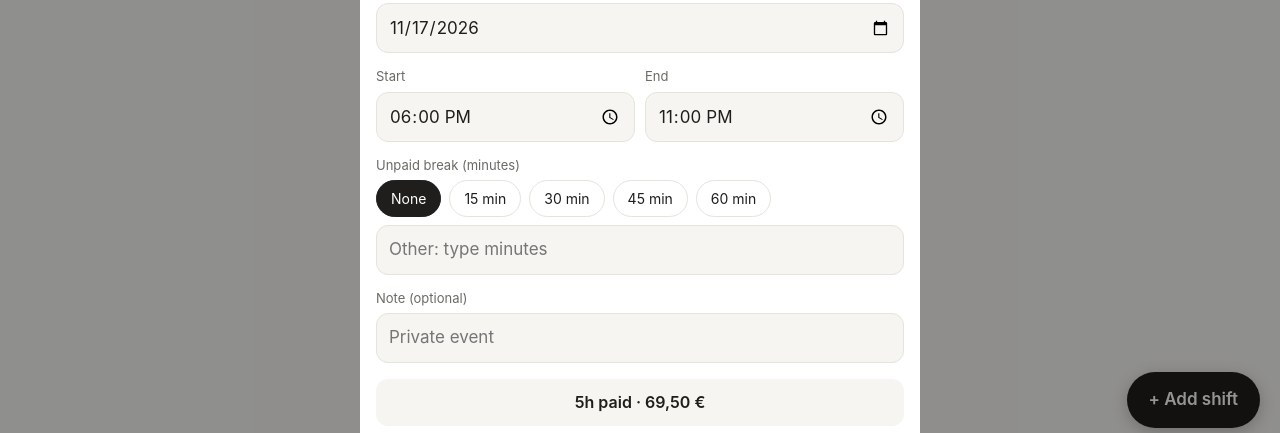
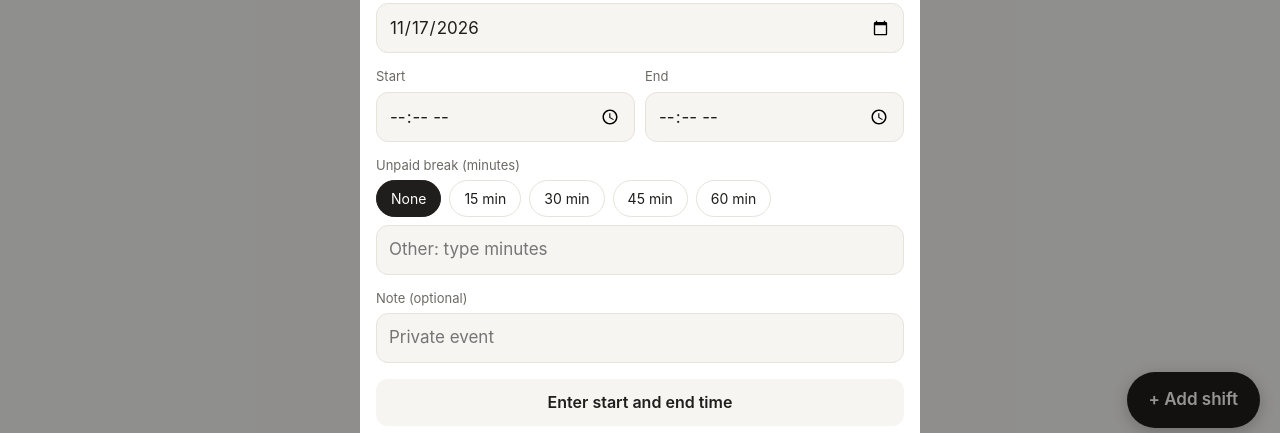
Before and after one commit to kaali-01/work-hours-app, a plain HTML site: page index.html in a window 1280 px wide. Both pictures are taken after a click on the button "+ Add shift". Shown: the part 296-729 px from the top of the page. Drawn offline with Linux system fonts and the light colour scheme.

Commit message:
Add files via upload

```diff
--- a/index.html
+++ b/index.html
@@ -62,9 +62,9 @@ input[type=text],input[type=number],input[type=date],input[type=time],input[type
 input[type=date],input[type=time],input[type=month]{text-align:left;line-height:22px}
 input::-webkit-date-and-time-value{text-align:left;margin:0}
 .two{display:grid;grid-template-columns:minmax(0,1fr) minmax(0,1fr);gap:10px}
-#sheet-wrap{position:fixed;inset:0;background:rgba(0,0,0,.42);display:flex;align-items:flex-end;justify-content:center;z-index:10}
+#sheet-wrap{position:fixed;inset:0;overscroll-behavior:contain;background:rgba(0,0,0,.42);display:flex;align-items:flex-end;justify-content:center;z-index:10}
 #sheet-wrap.hidden{display:none}
-#sheet{background:var(--card);width:100%;max-width:560px;border-radius:20px 20px 0 0;padding:16px 16px calc(env(safe-area-inset-bottom) + 16px);max-height:92vh;overflow-y:auto;overflow-x:hidden;-webkit-overflow-scrolling:touch;touch-action:pan-y}
+#sheet{background:var(--card);width:100%;max-width:560px;border-radius:20px 20px 0 0;padding:16px 16px calc(env(safe-area-inset-bottom) + 16px);max-height:92vh;overflow-y:auto;overflow-x:hidden;-webkit-overflow-scrolling:touch;touch-action:pan-y;overscroll-behavior:contain}
 #sheet *{max-width:100%}
 .two>div{min-width:0;overflow:hidden}
 .sheet-h{display:flex;justify-content:space-between;align-items:center;margin-bottom:4px}
@@ -99,7 +99,7 @@ input::-webkit-date-and-time-value{text-align:left;margin:0}
 <input type="file" id="importFile" accept=".json,application/json" style="display:none" onchange="importChosen(this)">
 <script>
 const KEY='workhours.v1';
-const APP_VERSION='1.1';
+const APP_VERSION='1.2';
 const $=s=>document.querySelector(s);
 const pad=n=>String(n).padStart(2,'0');
 const esc=s=>String(s??'').replace(/[&<>"']/g,c=>({'&':'&amp;','<':'&lt;','>':'&gt;','"':'&quot;',"'":'&#39;'}[c]));
@@ -209,8 +209,11 @@ function shiftsView(){const ym=V.ym;const f=V.filter;
   return h}
 
 /* ---------- Sheet ---------- */
-function showSheet(html){$('#sheet').innerHTML=html;$('#sheet-wrap').classList.remove('hidden');document.body.style.overflow='hidden'}
-function closeSheet(){$('#sheet-wrap').classList.add('hidden');document.body.style.overflow=''}
+let lockY=0,locked=false;
+function lockBody(){if(locked)return;locked=true;lockY=window.scrollY;const b=document.body.style;b.position='fixed';b.top=-lockY+'px';b.left='0';b.right='0';b.overflow='hidden'}
+function unlockBody(){if(!locked)return;locked=false;const b=document.body.style;b.position='';b.top='';b.left='';b.right='';b.overflow='';window.scrollTo(0,lockY)}
+function showSheet(html){$('#sheet').innerHTML=html;$('#sheet').scrollTop=0;$('#sheet-wrap').classList.remove('hidden');lockBody()}
+function closeSheet(){$('#sheet-wrap').classList.add('hidden');unlockBody()}
 const sheetHead=t=>`<div class="sheet-h"><h2>${t}</h2><button class="x" onclick="closeSheet()" aria-label="Close">✕</button></div>`;
 
 let draft=null;
@@ -218,9 +221,9 @@ function lastShiftOf(jid){return S.shifts.filter(s=>s.job===jid).sort((a,b)=>(b.
 function openShift(id){
   const s=id?S.shifts.find(x=>x.id===id):null;
   if(s)draft={...s,_new:false};
-  else{const jid=job(S.settings.lastJob)?S.settings.lastJob:S.jobs[0].id;const last=lastShiftOf(jid);
+  else{const jid=job(S.settings.lastJob)?S.settings.lastJob:S.jobs[0].id;
     const today=todayStr();const date=today.startsWith(V.ym)?today:V.ym+'-01';
-    draft={id:null,job:jid,date,start:last?last.start:'18:00',end:last?last.end:'23:00',brk:last?Number(last.brk)||0:0,extra:'',note:'',_new:true,_touched:false}}
+    draft={id:null,job:jid,date,start:'',end:'',brk:0,extra:'',note:'',_new:true}}
   renderShiftSheet()}
 function renderShiftSheet(){const d=draft;const j=job(d.job);
   let h=sheetHead(d._new?'Add shift':'Edit shift');
@@ -235,7 +238,7 @@ function renderShiftSheet(){const d=draft;const j=job(d.job);
   if(!d._new)h+=`<button class="btn danger" onclick="deleteShift()">Delete shift</button>`;
   showSheet(h);updPreview()}
 function brkChips(){return [0,15,30,45,60].map(m=>`<button class="chip ${Number(draft.brk)===m?'on':''}" onclick="draft.brk=${m};$('#dBrk').value='';$('#brkChips').innerHTML=brkChips();updPreview()">${m===0?'None':m+' min'}</button>`).join('')}
-function pickJob(id){draft.job=id;if(draft._new&&!draft._touched){const last=lastShiftOf(id);draft.start=last?last.start:'18:00';draft.end=last?last.end:'23:00';draft.brk=last?Number(last.brk)||0:0}renderShiftSheet()}
+function pickJob(id){draft.job=id;renderShiftSheet()}
 function updPreview(){const el=$('#dPrev');if(!el)return;$('#dErr').textContent='';
   if(!draft.start||!draft.end){el.textContent='Enter start and end time';return}
   const m=shiftMin(draft);const p=shiftPay(draft);const over=toMin(draft.end)<=toMin(draft.start);
--- a/sw.js
+++ b/sw.js
@@ -1,4 +1,4 @@
-const CACHE = 'work-hours-v2';
+const CACHE = 'work-hours-v3';
 const FILES = ['./', './index.html', './manifest.json', './icon-180.png', './icon-512.png'];
 
 self.addEventListener('install', e => {
```
